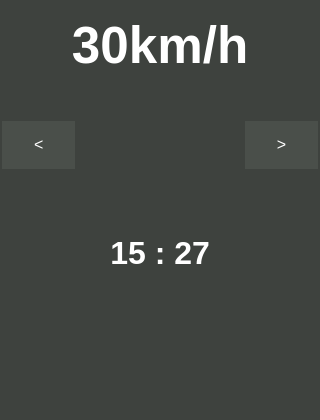
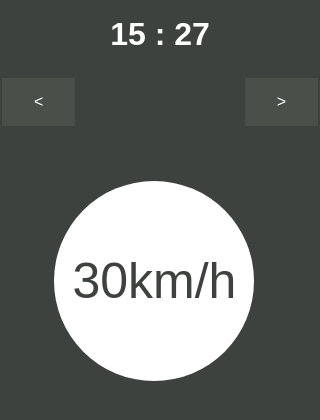
Before and after one commit to VayerMaking/cloudsinmagenta, an Electron app: page web_app/smike.html in a window 320 px wide. Drawn offline with Linux system fonts and the light colour scheme.

Commit message:
desing changes

```diff
--- a/web_app/index.js
+++ b/web_app/index.js
@@ -4,9 +4,9 @@ let mainWindow;
 
 function createWindow () {
   const win = new BrowserWindow({
-    width: 800,
-    height: 600,
-    fullscreen: true,
+    width: 320,
+    height: 480,
+    fullscreen: false,
     webPreferences: {
       nodeIntegration: true
     }
--- a/web_app/smike.html
+++ b/web_app/smike.html
@@ -7,16 +7,19 @@
 </head>
 
 <body>
-	<h2 class="speed">30km/h</h1>
-
-	<button class="button bright">></button>
-	<button class="button bleft"><</button>
-
 	<div class="tag">
 		<h1>
 		<span id="d01"></span> : <span id="d02"></span>
 	</h1>
 	</div>
+
+	<button class="button bright">></button>
+	<button class="button bleft"><</button>
+
+	<div class="circle">
+		30km/h
+	</div>
+
 </body>
 
 </html>
--- a/web_app/style.css
+++ b/web_app/style.css
@@ -12,15 +12,28 @@ h1 {
     text-transform: uppercase;
 }
 .tag {
-    margin-top: 50%;
+    margin-top: 5%;
     text-align: center;
     text-transform: uppercase;
 }
 .speed {
+    text-align: center;
     font-size: 320%;
-    margin-top: 5%;
 }
 
+.circle {
+    margin-top: 40%;
+    margin-left: 17%;
+    height: 200px;
+    width: 200px;
+    line-height: 200px;
+    border-radius: 50%;
+    font-size: 50px;
+    color: #3e423e;
+    background: white;
+    text-align: center;
+    border-radius: 50%;
+  }
 
 .button {
     background-color: #4a4f4a;
```
